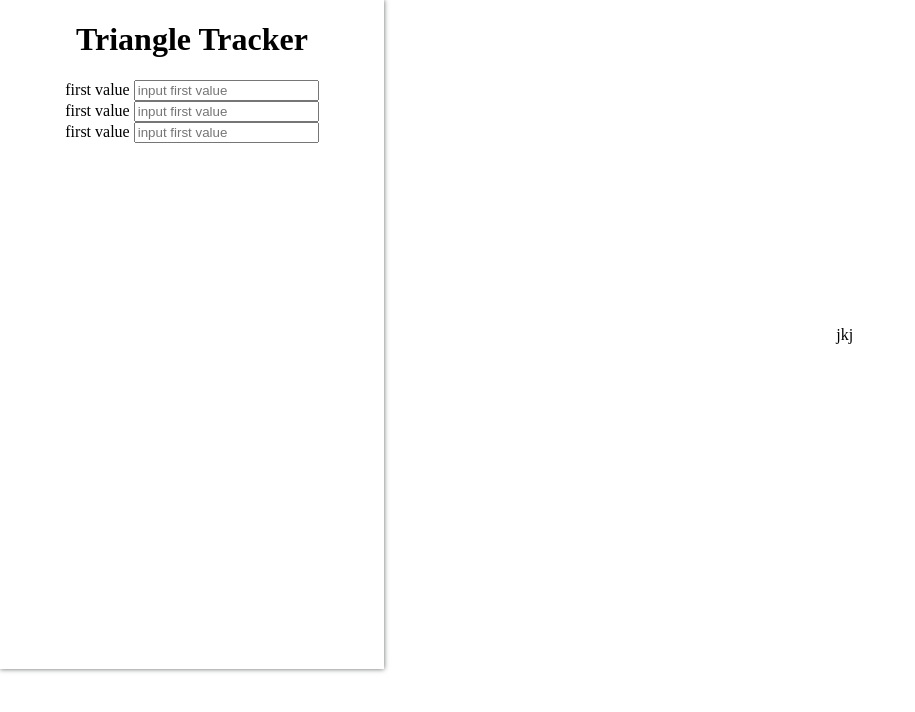
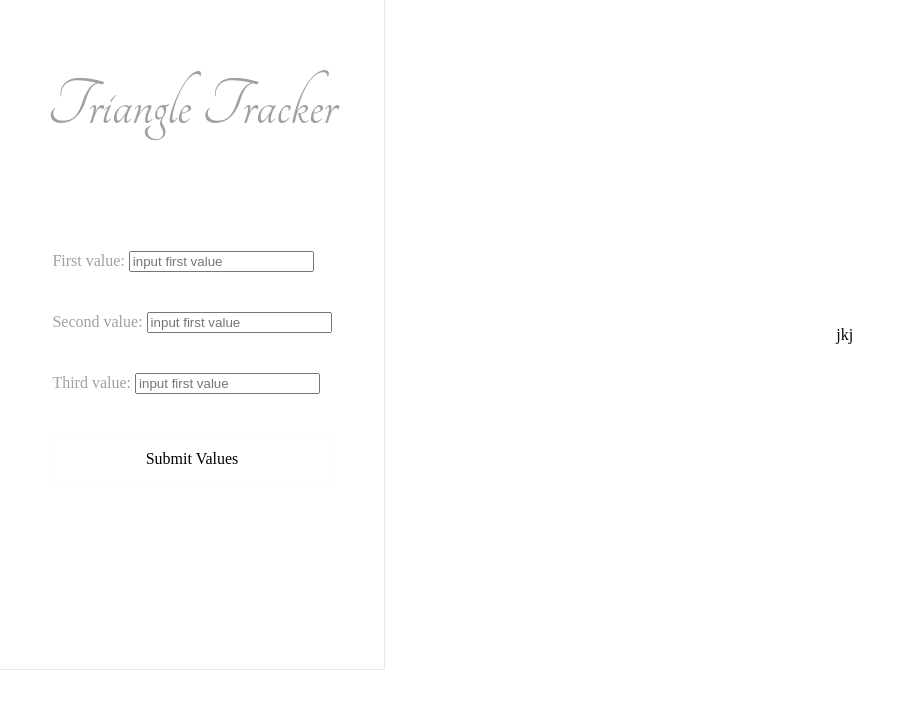
Before and after one commit to trevor900trill/triangletracker, a plain HTML site: page index.html in a window 1280 px wide. Shown: the whole page, without its empty margins (0-915 px from the left). Drawn offline with Linux system fonts and the light colour scheme; a web font is replaced by a local one.

Commit message:
savepointsidebar3

```diff
--- a/css/index.css
+++ b/css/index.css
@@ -14,11 +14,11 @@ body{
   width:30%;
   overflow: auto;
   min-height: 669px;
-  box-shadow: 0px 0px 5px #646566;
-  -moz-box-shadow: 0px 0px 5px #646566;
-  -webkit-box-shadow: 0px 0px 5px #646566;
-  -ms-box-shadow: 0px 0px 5px #646566;
-  -o-box-shadow: 0px 0px 5px #646566;
+  box-shadow: 0px 0px .9px #646566;
+  -moz-box-shadow: 0px 0px .9px #646566;
+  -webkit-box-shadow: 0px 0px .9px #646566;
+  -ms-box-shadow: 0px 0px .9px #646566;
+  -o-box-shadow: 0px 0px .9px #646566;
 }
 .sidebar{
   background: white;
@@ -36,6 +36,32 @@ body{
   align-items: center;
   justify-content: center;
 }
+.logotext{
+  font-family: 'Tangerine', cursive;
+  font-size: 70px;
+  color: #a3a09b;
+}
+.inputs{
+  margin-top: 40px;
+}
+.inputsbox{
+  display: block;
+}
+.inputlabel{
+  color: #a3a09b;
+}
+.buttonbox{
+  width: 100%;
+  display: flex;
+  justify-content: center;
+  align-items: center;
+  margin-top: 40px;
+  box-shadow: 0px 0px .5px #646566;
+  -moz-box-shadow: 0px 0px .5px #646566;
+  -webkit-box-shadow: 0px 0px .5px #646566;
+  -ms-box-shadow: 0px 0px .5px #646566;
+  -o-box-shadow: 0px 0px .5px #646566;
+}
 .content{
   padding: 0px;
   margin: 0px;
--- a/index.html
+++ b/index.html
@@ -2,38 +2,44 @@
 <html lang="en">
   <head>
     <title>Triangle Tracker</title>
+    <link href="https://fonts.googleapis.com/css?family=Akronim|Barlow+Semi+Condensed|Eagle+Lake|Farsan|Indie+Flower|Marck+Script|Miss+Fajardose|Monsieur+La+Doulaise|Mrs+Saint+Delafield|Poiret+One|Snippet|Stint+Ultra+Expanded|Tangerine" rel="stylesheet">
+    <link href="https://fonts.googleapis.com/icon?family=Material+Icons"rel="stylesheet">
+    <link rel="stylesheet" href="https://cdnjs.cloudflare.com/ajax/libs/font-awesome/4.7.0/css/font-awesome.min.css">
     <link type="text/css" href="css/index.css" rel= "stylesheet"/>
   </head>
   <body>
       <div class="sidebarcont">
           <div class="sidebar">
               <div class="sidebarlogo">
-                    <h1>Triangle Tracker</h1>
+                    <p class="logotext">Triangle Tracker</p>
               </div>
               <div class="sidebaritem">
-                <div>
+                  <section class="inputsbox">
                     <div class="inputs">
-                        <label>first value</label>
+                          <label class="inputlabel" >First value:</label>
                           <input
                               type="number"
                               class="the-input"
                               placeholder="input first value"/>
                     </div>
                     <div class="inputs">
-                        <label>first value</label>
+                          <label class="inputlabel" >Second value:</label>
                           <input
                               type="number"
                               class="the-input"
                               placeholder="input first value"/>
                     </div>
                     <div class="inputs">
-                        <label>first value</label>
+                          <label class="inputlabel" >Third value:</label>
                           <input
                               type="number"
                               class="the-input"
                               placeholder="input first value"/>
                     </div>
+                    <div class="buttonbox">
+                        <p>Submit Values</p>
                     </div>
+                  </section>
               </div>
           </div>
       </div>
```
Lines whose indentation alone changed are shown as unchanged.
